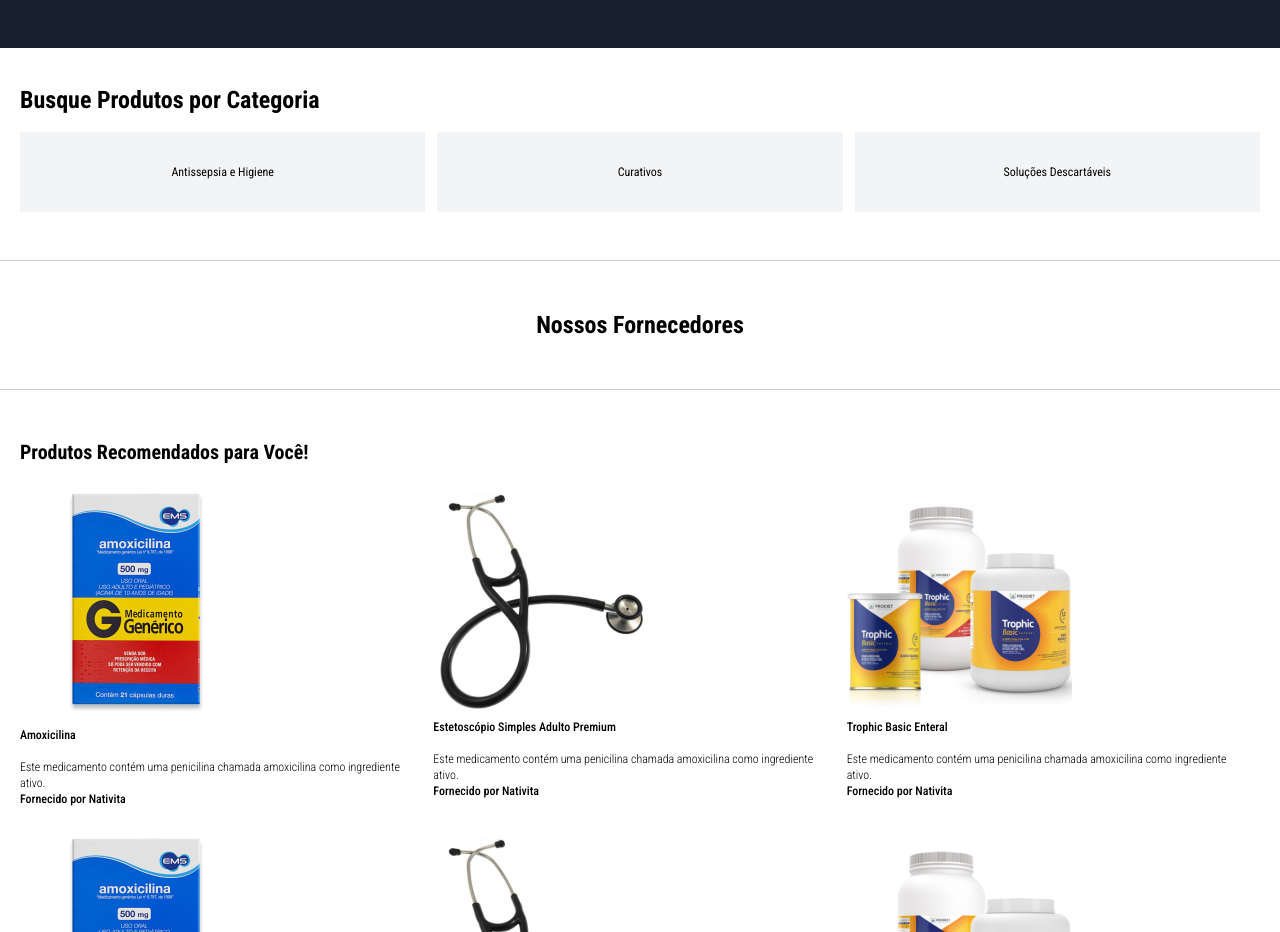
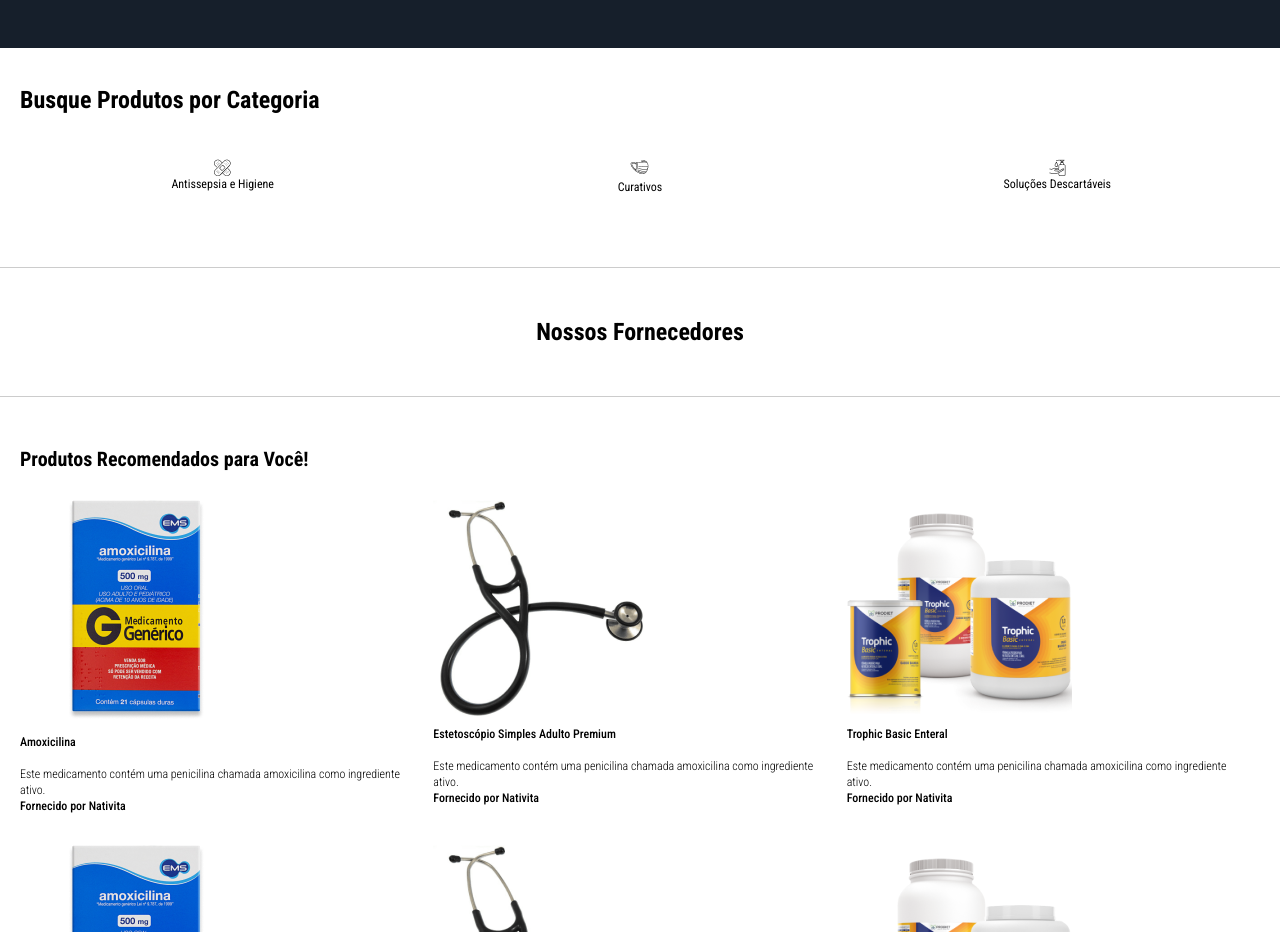
Before and after one commit to DevWeDesc/MedicallFarma, a Next.js app: page / in a window 1280 px wide. Shown: the part 2380-3312 px from the top of the page. Built offline with nearby package versions, Linux system fonts and the light colour scheme.

Commit message:
Adicionando Imagens a procura por categoria

```diff
--- a/src/components/SearchCategory.tsx
+++ b/src/components/SearchCategory.tsx
@@ -1,5 +1,6 @@
 import React from "react";
 import { CategoriesData } from "../../data/data";
+import Image from "next/image";
 
 export const SearchCategory = () => {
   return (
@@ -8,9 +9,13 @@
 
       <div className="grid grid-cols-3 gap-3">
         {CategoriesData.map((item) => (
-          <p className="text-xs text-center py-8 bg-gray-100" key={item.name}>
-            {item.name}
-          </p>
+          <div
+            className="text-xs flex flex-col justify-center items-center text-center py-6"
+            key={item.name}
+          >
+            <Image alt="" src={item.image} />
+            <p>{item.name}</p>
+          </div>
         ))}
       </div>
     </div>
```
